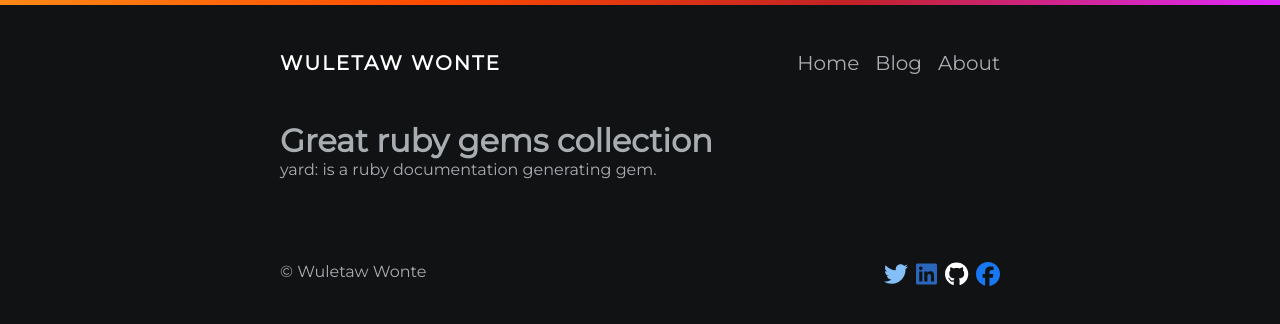
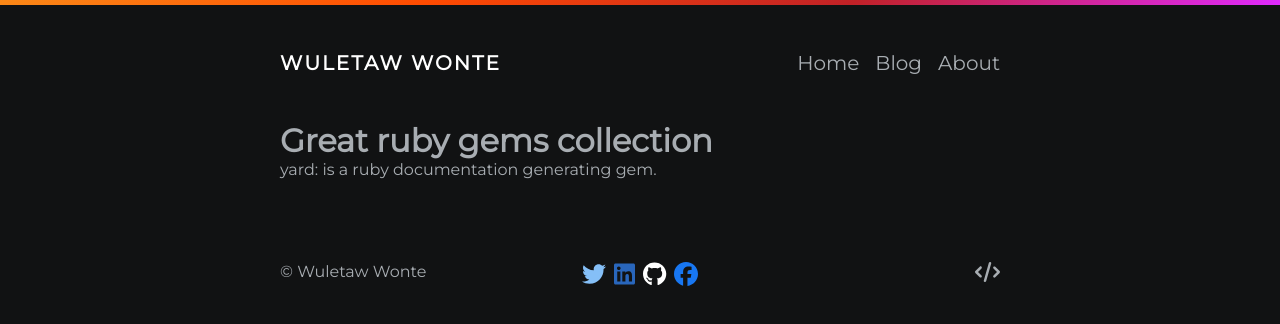
Before and after one commit to wuletawwonte/wuletawwonte.com, a Next.js app: page /posts/great-gems-collection in a window 1280 px wide. Shown: the top 324 px of the page. Built offline with nearby package versions, Linux system fonts and the light colour scheme.

Commit message:
Add source code link in the footer

```diff
--- a/app/components/Footer.tsx
+++ b/app/components/Footer.tsx
@@ -2,12 +2,13 @@ import Link from 'next/link'
 import './footer.scss'
 import { FontAwesomeIcon } from "@fortawesome/react-fontawesome";
 import { faTwitter, faLinkedin, faGithub, faFacebook } from "@fortawesome/free-brands-svg-icons";
+import { faCode } from '@fortawesome/free-solid-svg-icons';
 
 
 export const Footer = () => {
   return (
     <footer>
-        <Link href="/">&copy; Wuletaw Wonte</Link>
+        <Link href="/" className="copyright">&copy; Wuletaw Wonte</Link>
         <div className="social">
             <Link href="https://twitter.com/wuletaww" target='_blank'>
                 <FontAwesomeIcon icon={faTwitter} size='xl' style={{ color: "rgb(133, 191, 247)" }} />
@@ -22,6 +23,11 @@ export const Footer = () => {
                 <FontAwesomeIcon icon={faFacebook} size='xl' style={{ color: "#1877F2" }} />
             </Link>
         </div>
+        <div className="source">
+            <Link href="https://github.com/wuletawwonte/wuletawwonte.com.git" className='source__link' target='_blank'>
+                <FontAwesomeIcon icon={faCode} size='lg' />
+            </Link>
+        </div>
     </footer>
   )
 }
--- a/app/components/footer.scss
+++ b/app/components/footer.scss
@@ -6,6 +6,21 @@ footer {
 
     .social {
         display: flex;
+        justify-content: center;
         gap: 0.5rem;
     }
+
+    .source {
+        display: flex;
+        justify-content: flex-end;
+
+        &__link:hover {
+            color: white;
+        }
+    }
+
+    .source, .social, .copyright {
+        flex-grow: 1;
+        flex-basis: 0;
+    }
 }
--- a/app/page.tsx
+++ b/app/page.tsx
@@ -3,6 +3,9 @@ import Hero from './components/Hero'
 import { getAllPosts } from './lib/api'
 import { PostPreview } from './components/PostPreview'
 import './homepage.scss'
+import Link from 'next/link'
+import { faArrowRightLong } from '@fortawesome/free-solid-svg-icons'
+import { FontAwesomeIcon } from '@fortawesome/react-fontawesome'
 
 function HomePage() {
   const posts = getAllPosts();
@@ -15,6 +18,7 @@ function HomePage() {
           return <PostPreview post={post} />
         })}
       </ul>
+      <Link href='/posts' className="homepage__more">Read More Posts <FontAwesomeIcon icon={faArrowRightLong} size='xs'></FontAwesomeIcon></Link>
     </div>
   )
 }
```
Also changed, not shown: app/homepage.scss (+9 -0 lines).
